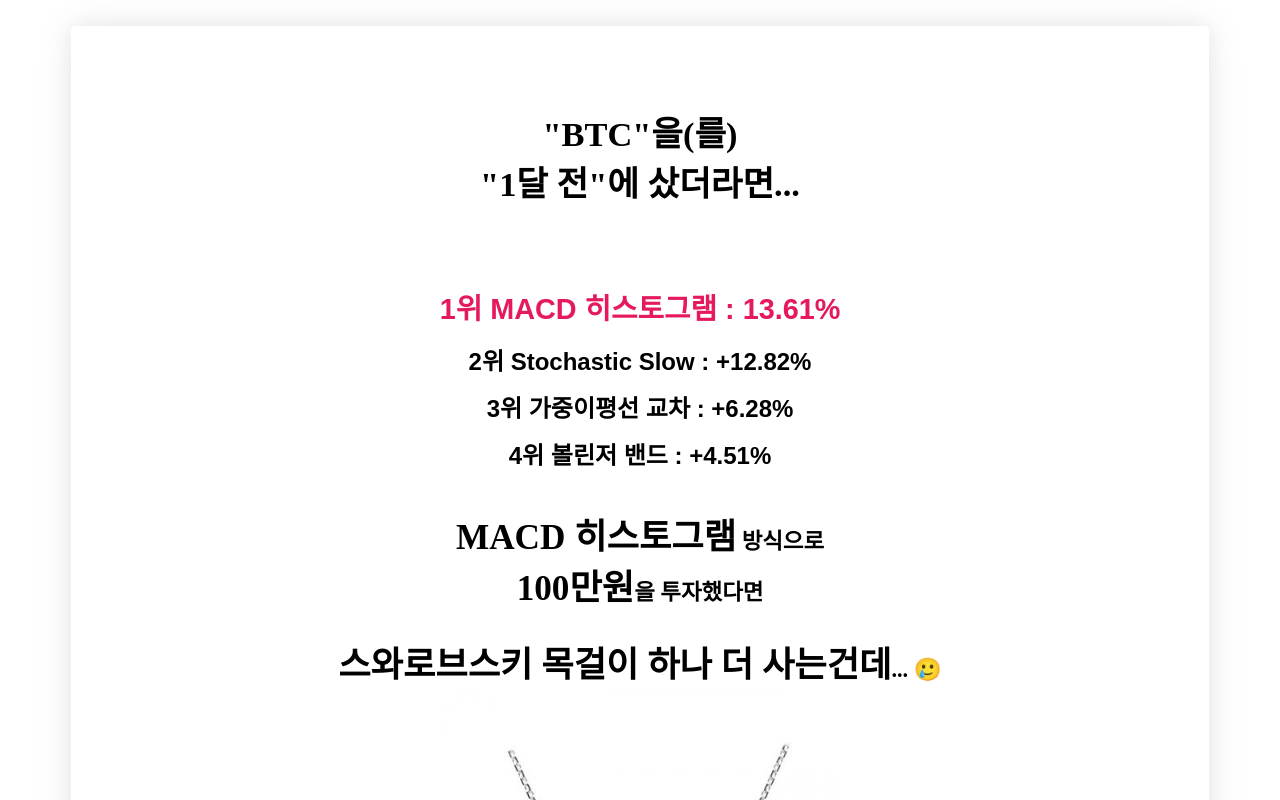
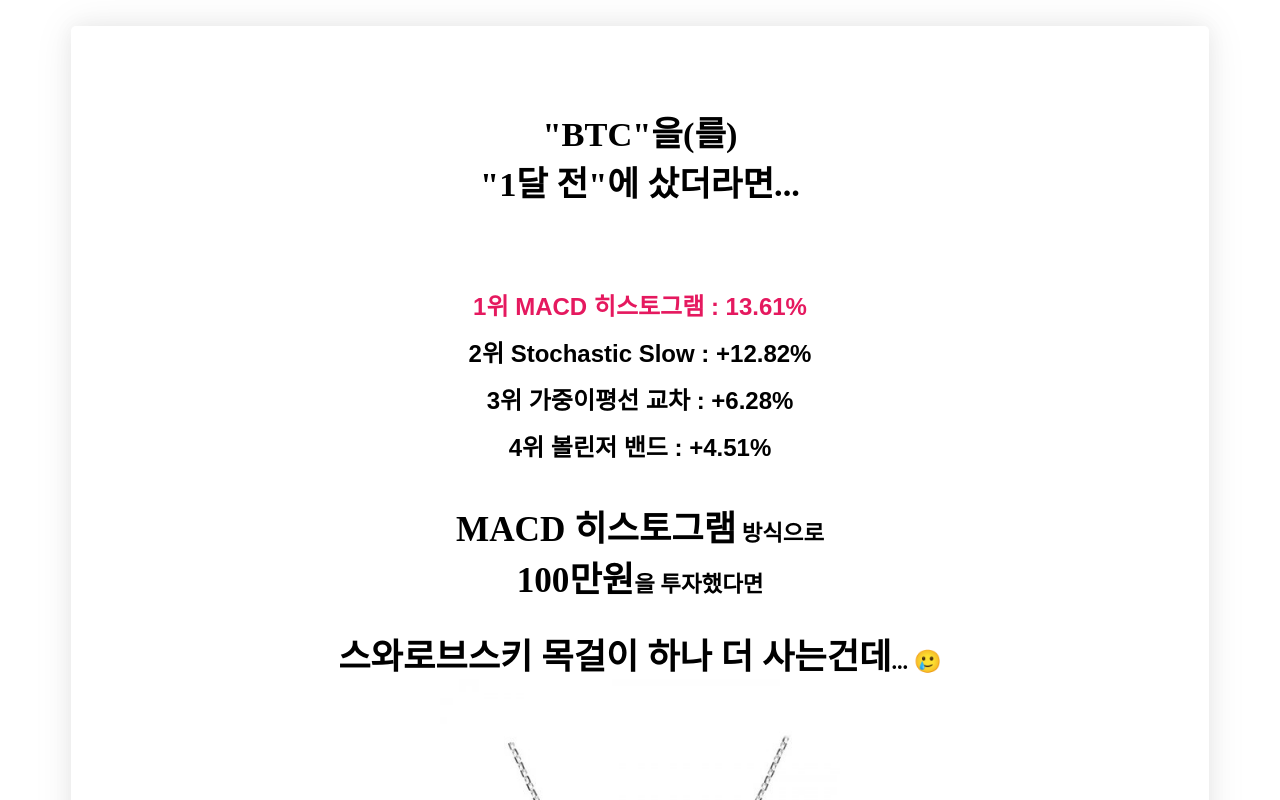
Before and after one commit to lysuk96/building-money, a React app in the folder webpack-react/: page /result/1 in a window 1280 px wide. Shown: the top 800 px of the page. Built offline with nearby package versions, Linux system fonts and the light colour scheme; a web font is replaced by a local one.

Commit message:
fix: make 1st font same

```diff
--- a/webpack-react/src/Result.js
+++ b/webpack-react/src/Result.js
@@ -48,7 +48,7 @@ function Result() {
             )
         } else if (idx == 0) {
             return(
-                <h3 style={{color: '#e5195f', marginBlockStart: '0.5em', marginBlockEnd: '0.5em', fontSize: 'calc(1.0em + 1vw)'}}>
+                <h3 style={{color: '#e5195f', marginBlockStart: '0.5em', marginBlockEnd: '0.5em', fontSize: 'calc(0.7em + 1vw)'}}>
                     {idx+1}위 {ranks[idx]} : {profits[idx]}%
                 </h3>
             )
```
